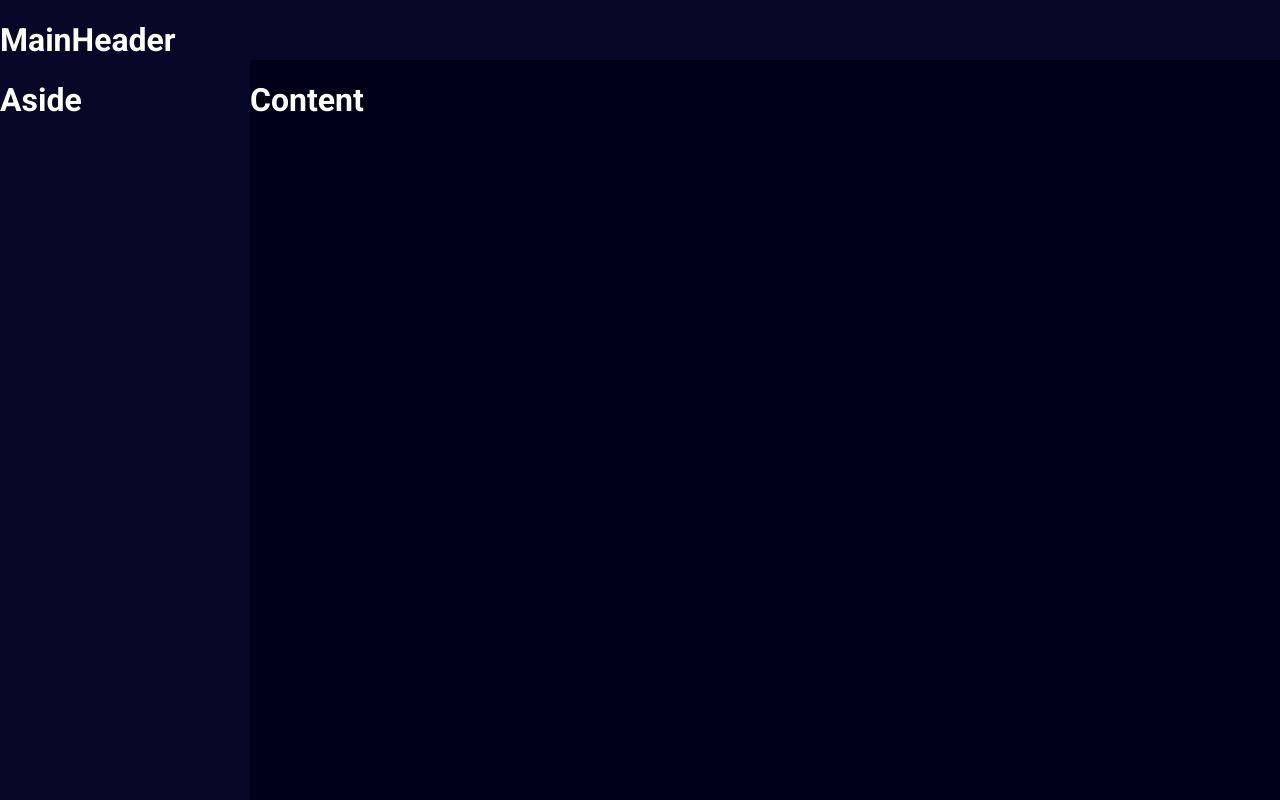
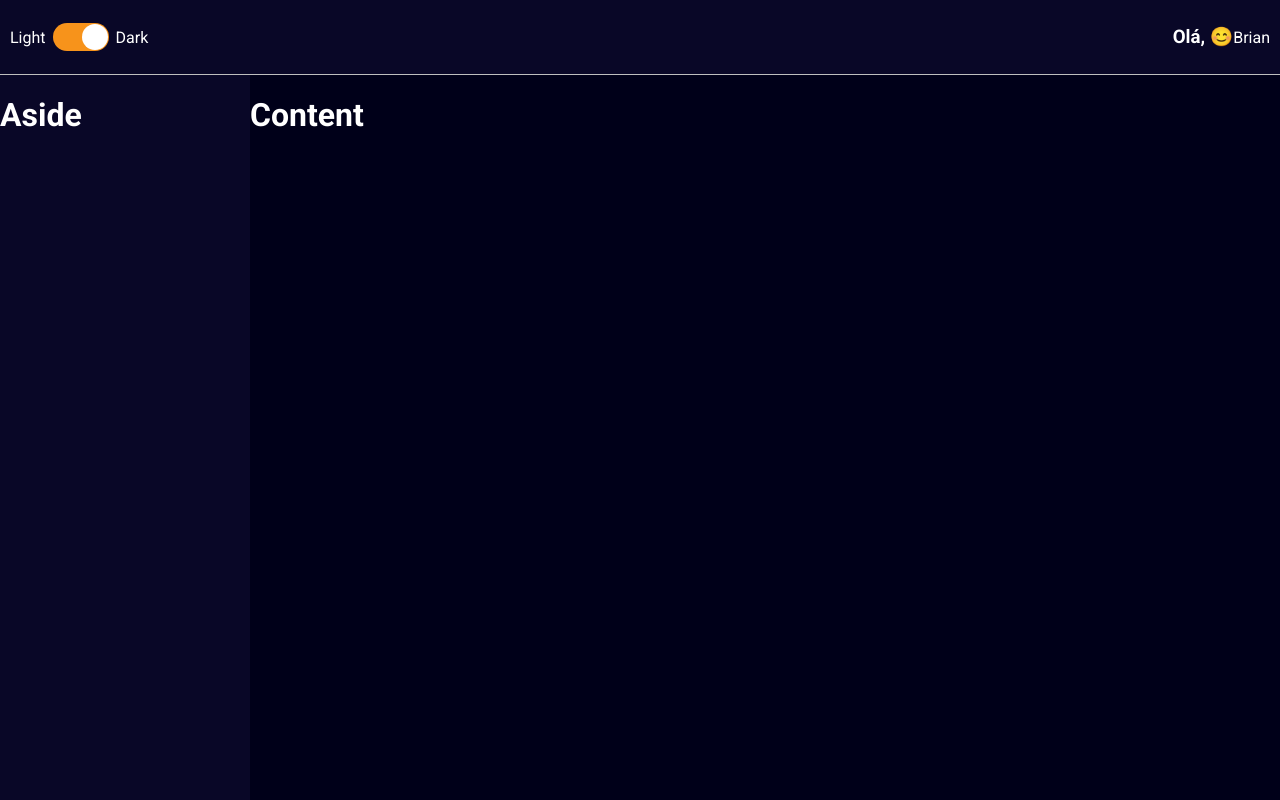
Before and after one commit to BVictorsk/my_finances, a React (Create React App) app: page / in a window 1280 px wide. Built offline with nearby package versions, Linux system fonts and the light colour scheme.

Commit message:
added toggle switch

```diff
--- a/package.json
+++ b/package.json
@@ -13,6 +13,7 @@
     "react": "^18.2.0",
     "react-dom": "^18.2.0",
     "react-scripts": "5.0.1",
+    "react-switch": "^7.0.0",
     "styled-components": "^5.3.6",
     "typescript": "^4.8.4",
     "web-vitals": "^2.1.4"
--- a/src/components/aside/styles.ts
+++ b/src/components/aside/styles.ts
@@ -2,6 +2,6 @@
 
 export const Container = styled.div `
     grid-area: AS;
-    color:  ${props => props.theme.colors.white};
     background-color: ${props => props.theme.colors.secondary};
+    color: ${props => props.theme.colors.white};
 `;
--- a/src/components/layout/styles.ts
+++ b/src/components/layout/styles.ts
@@ -3,7 +3,7 @@
 export const Grid = styled.div `
     display:  grid;
     grid-template-columns: 250px auto;
-    grid-template-rows: 60px auto;
+    grid-template-rows: 75px auto;
     grid-template-areas:
         'MH MH'
         'AS CT';
--- a/src/components/mainHeader/index.tsx
+++ b/src/components/mainHeader/index.tsx
@@ -1,10 +1,23 @@
-import React from 'react';
-import { Container } from './styles'
+import React, { useMemo } from 'react';
+import { Container, Profile, Welcome, UserName } from './styles'
+import emojis from '../../utils/emojis'
+import Toggle from '../toggle'
 
 const MainHeader: React.FC = () => {
+    const emoji =  useMemo(() => {
+        const index = Math.floor(Math.random() * emojis.length);
+        return emojis[index];
+    }, [])
+
     return (
         <Container>
-            <h1>MainHeader</h1>
+            <Toggle />
+
+            <Profile>
+                <Welcome>Olá, {emoji}</Welcome>
+                <UserName>Brian</UserName>
+            </Profile>
+
         </Container>
     );
   }
--- a/src/components/mainHeader/styles.ts
+++ b/src/components/mainHeader/styles.ts
@@ -4,4 +4,23 @@
     grid-area: MH;
     color:  ${props => props.theme.colors.white};
     background-color: ${props => props.theme.colors.secondary};
+
+    display: flex;
+    justify-content: space-between;
+    align-items: center;
+
+    padding: 0 10px;
+
+    border-bottom: 1px solid ${props => props.theme.colors.gray};
 `;
+
+export const Profile = styled.div `
+    display: flex;
+    color: ${props => props.theme.colors.white};
+    justify-content: space-between;
+    align-items: center;
+`;
+
+export const Welcome = styled.h3 ``;
+
+export const UserName = styled.span ``;
--- /dev/null
+++ b/src/components/toggle/index.tsx
@@ -0,0 +1,17 @@
+import React from 'react';
+import { Container, ToggleLabel, ToggleSelector } from './styles'
+
+const Toggle: React.FC = () => (
+    <Container>
+        <ToggleLabel>Light</ToggleLabel>
+        <ToggleSelector
+            checked
+            uncheckedIcon={false}
+            checkedIcon={false}
+            onChange={() => console.log('mudou')}
+         />
+        <ToggleLabel>Dark</ToggleLabel>
+    </Container>
+)
+
+export default Toggle;
--- /dev/null
+++ b/src/components/toggle/styles.ts
@@ -0,0 +1,20 @@
+import styled from "styled-components";
+import Switch, { ReactSwitchProps } from 'react-switch';
+
+export const Container = styled.div `
+    display: flex;
+    align-items: center;
+`;
+
+export const ToggleLabel = styled.span `
+    color: ${props => props.theme.colors.white};
+`;
+
+export const ToggleSelector = styled(Switch).attrs<ReactSwitchProps>(
+    ({ theme }) => ({
+        onColor: theme.colors.info,
+        offColor: theme.colors.warning
+    })
+)<ReactSwitchProps>`
+    margin: 0 7px;
+`;
--- a/src/styles/themes/dark.ts
+++ b/src/styles/themes/dark.ts
@@ -1,3 +1,4 @@
+ // eslint-disable-next-line
 export default {
     title: 'dark',
 
--- /dev/null
+++ b/src/utils/emojis.ts
@@ -0,0 +1,6 @@
+ // eslint-disable-next-line
+export default [
+    '🤑	',
+    '😆',
+    '😊',
+];
```
Also changed, not shown: 1 other file (tests, documents, lock files or other folders).
